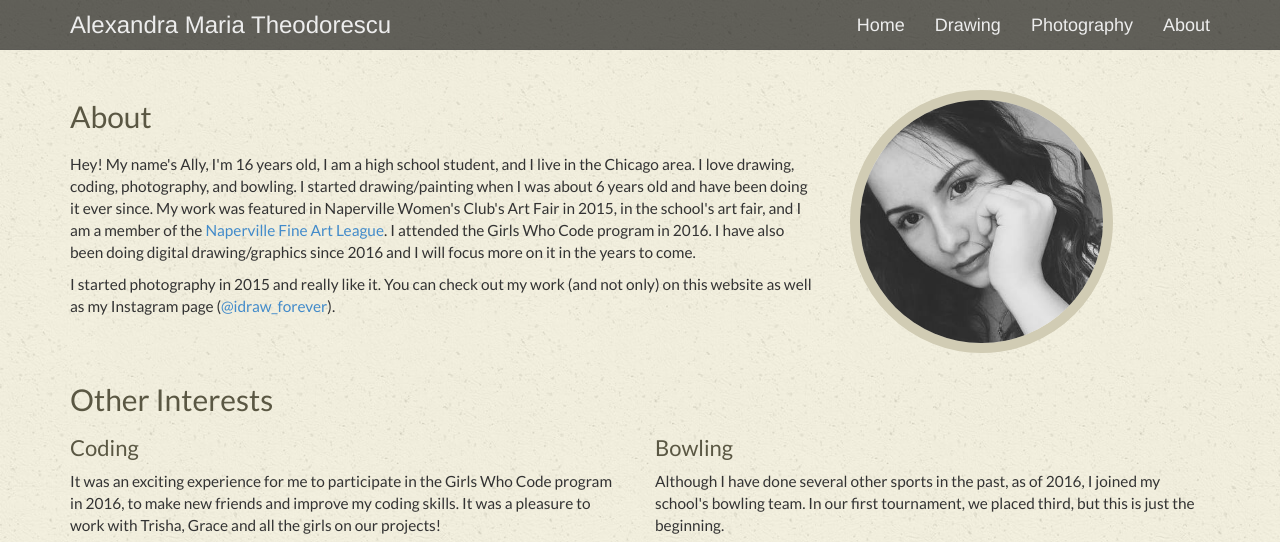
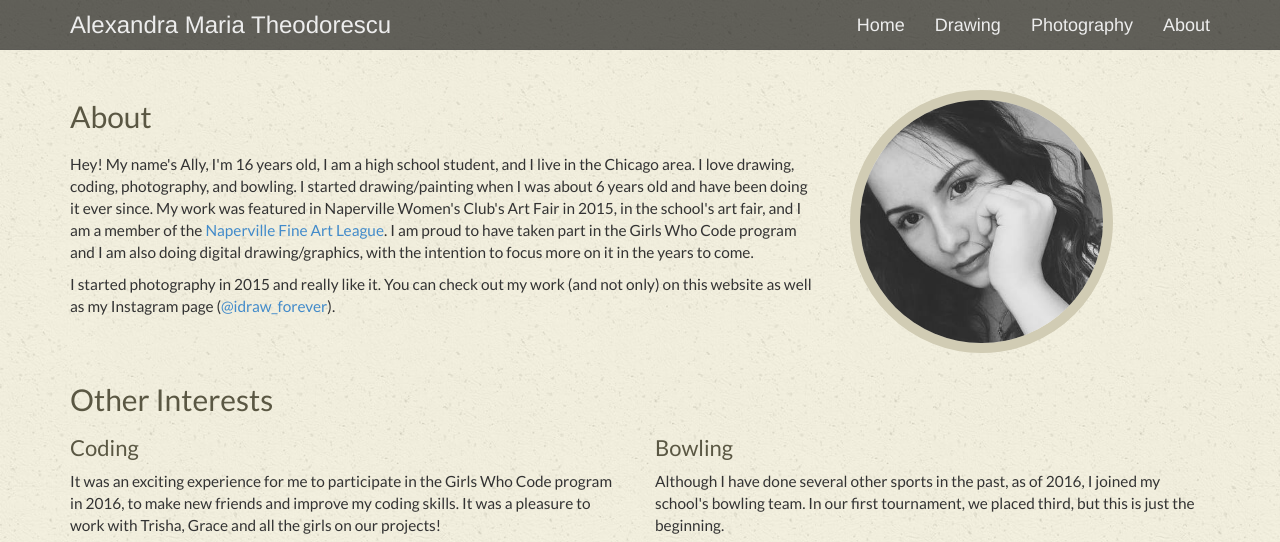
Before and after one commit to allyth/allyth, a Jekyll site: the page built from about.html, in a window 1280 px wide and 900 px high, cut to the strip 0-542 px from the top of the window. Built offline with Jekyll 4.4.1, drawn with Linux system fonts in a browser that asks for light colours; some web fonts are replaced.

Commit message:
About fix

```diff
--- a/about.html
+++ b/about.html
@@ -9,7 +9,7 @@
             <h2>About</h2>
 
             <div style="padding: 10px 0px;">
-                <p>Hey! My name's Ally, I'm 16 years old, I am a high school student, and I live in the Chicago area. I love drawing, coding, photography, and bowling. I started drawing/painting when I was about 6 years old and have been doing it ever since. My work was featured in Naperville Women's Club's Art Fair in 2015, in the school's art fair, and I am a member of the <a href="http://www.napervilleartleague.com/alexandra-theodorescu.html">Naperville Fine Art League</a>. I attended the Girls Who Code program in 2016. I have also been doing digital drawing/graphics since 2016 and I will focus more on it in the years to come.</p>
+                <p>Hey! My name's Ally, I'm 16 years old, I am a high school student, and I live in the Chicago area. I love drawing, coding, photography, and bowling. I started drawing/painting when I was about 6 years old and have been doing it ever since. My work was featured in Naperville Women's Club's Art Fair in 2015, in the school's art fair, and I am a member of the <a href="http://www.napervilleartleague.com/alexandra-theodorescu.html">Naperville Fine Art League</a>. I am proud to have taken part in the Girls Who Code program and I am also doing digital drawing/graphics, with the intention to focus more on it in the years to come.</p>
                 <p>I started photography in 2015 and really like it. You can check out my work (and not only) on this website as well as my Instagram page (<a href="https://www.instagram.com/idraw_forever/">@idraw_forever</a>).</p>
                 <!--<br>-->
             </div>
```
